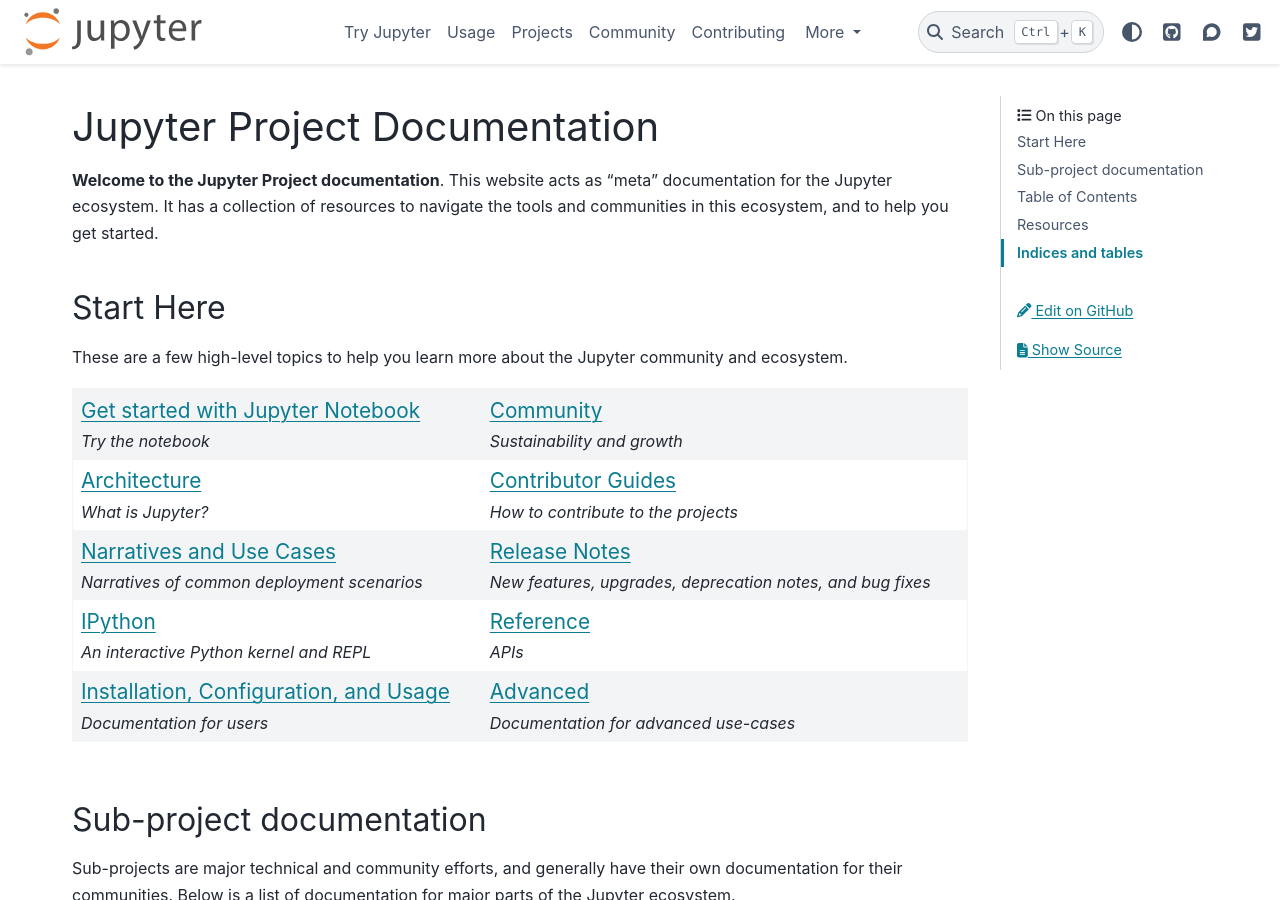
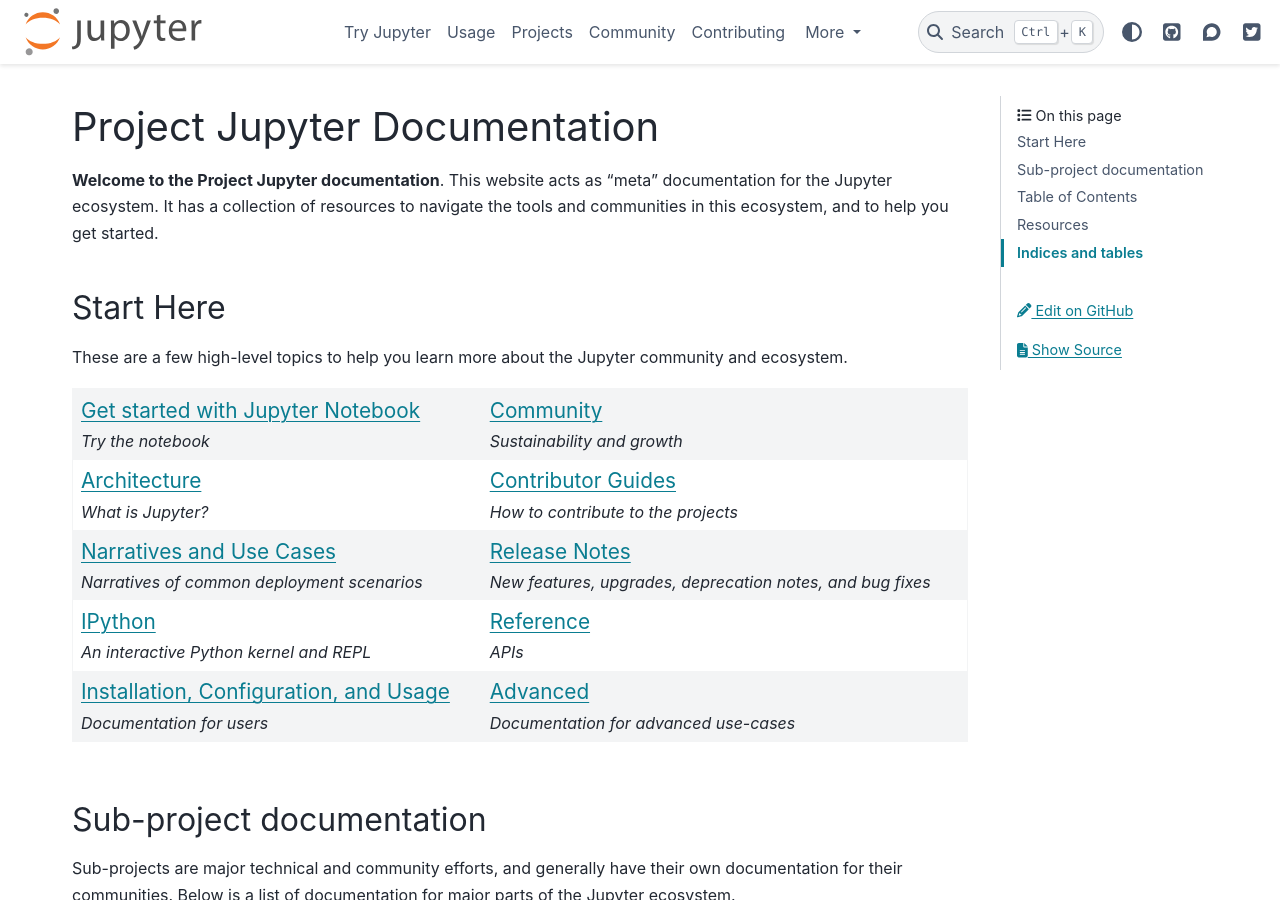
Before and after one commit to jupyter/jupyter, a Sphinx documentation site: the page built from docs/source/index.md, in a window 1280 px wide and 900 px high. Built offline with Sphinx 7.4.7 and the PyData theme 0.15.4, drawn with Linux system fonts in a browser that asks for light colours; pages that are not in the unit, such as notebooks, are missing from menus.

```diff
--- a/docs/source/index.md
+++ b/docs/source/index.md
@@ -1,6 +1,6 @@
-# Jupyter Project Documentation
+# Project Jupyter Documentation
 
-**Welcome to the Jupyter Project documentation**. This website acts as "meta" documentation for the Jupyter ecosystem.
+**Welcome to the Project Jupyter documentation**. This website acts as "meta" documentation for the Jupyter ecosystem.
 It has a collection of resources to navigate the tools and communities in this ecosystem, and to help you get started.
 
 ## Start Here
```
